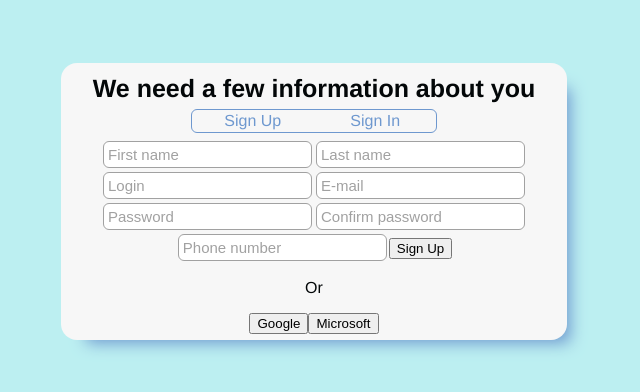
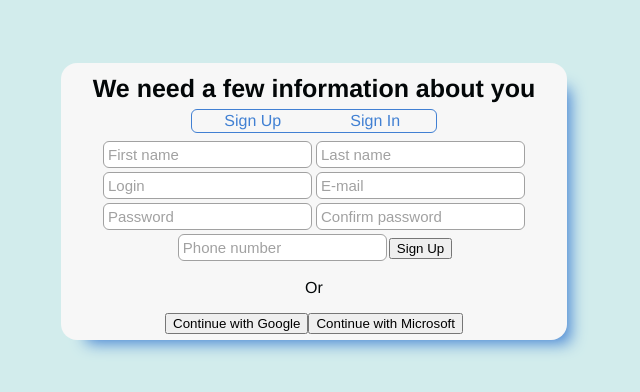
Before and after one commit to pasiastazebra/login-form-demo, a Vue app in the folder login-form/: page / in a window 1280 px wide. Shown: the top 392 px of the page, without its empty margins (326-966 px from the left). Built offline with nearby package versions, Linux system fonts and the light colour scheme.

Commit message:
updated switch styling

```diff
--- a/login-form/src/App.vue
+++ b/login-form/src/App.vue
@@ -25,6 +25,6 @@ export default {
 }
 
 body {
-  background-color: #bceff1;
+  background-color: #d2ecec;
 }
 </style>
--- a/login-form/src/components/FormScreen.vue
+++ b/login-form/src/components/FormScreen.vue
@@ -20,7 +20,7 @@ export default {
 
 //color variables
 
-$primary: #6e98cf;
+$primary: #4180d3;
 $accent: #a17236;
 $windowBackground: #f7f7f7;
 
@@ -60,13 +60,19 @@ $windowBackground: #f7f7f7;
     color: $primary;
     margin: 2px;
 
-    transition: background-color 0.6s ease-out;
+    transition: background-color 0.6s ease-out, box-shadow 0.6s ease-out;
     &.router-link-active {
       background-color: $primary;
       color: white;
       border-color: $primary;
       border-radius: 3px;
     }
+
+    &:not(.router-link-active):hover {
+      background-color: lighten($color: $primary, $amount: 35%);
+      border-color: lighten($color: $primary, $amount: 35%);
+      border-radius: 3px;
+    }
   }
   }
 }
--- a/login-form/src/components/form_components/SignIn.vue
+++ b/login-form/src/components/form_components/SignIn.vue
@@ -8,8 +8,8 @@
       </form>
       <div class="section">
         <p class="section-text">Or</p>
-        <button class="button">Google</button>
-        <button class="button">Microsoft</button>
+        <button class="button">Continue with Google</button>
+        <button class="button">Continue with Microsoft</button>
       </div>
       <a>Cannot log in?</a>
     </div>
--- a/login-form/src/components/form_components/SignUp.vue
+++ b/login-form/src/components/form_components/SignUp.vue
@@ -12,8 +12,8 @@
       </form>
       <div class="section">
         <p class="section-text">Or</p>
-        <button class="button">Google</button>
-        <button class="button">Microsoft</button>
+        <button class="button">Continue with Google</button>
+        <button class="button">Continue with Microsoft</button>
       </div>
     </div>
 </template>
```
